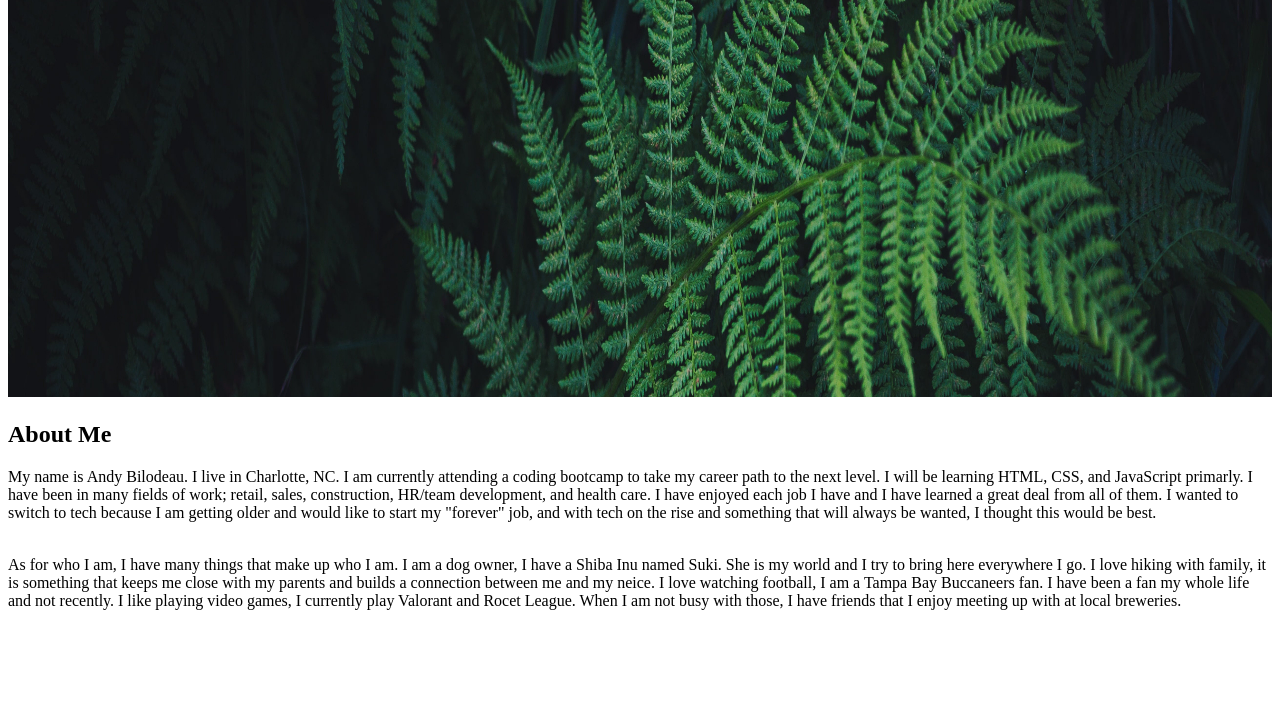
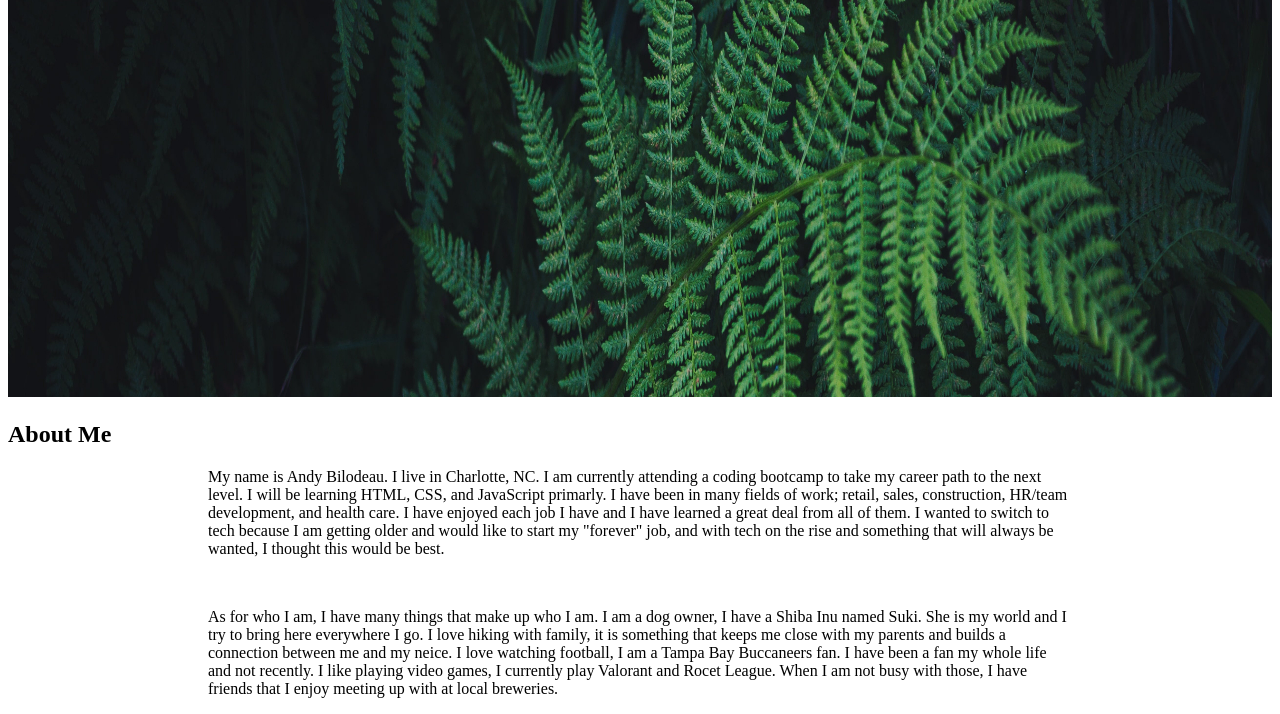
Before and after one commit to abilodeau21/professional-portfolio, a plain HTML site: page index.html in a window 1280 px wide. Shown: the part 139-853 px from the top of the page. Before the commit the page ends 800 px from the top, so only its background shows below. Drawn offline with Linux system fonts and the light colour scheme.

Commit message:
added about me text with some style

```diff
--- a/index.html
+++ b/index.html
@@ -36,8 +36,10 @@
   <section class="about"></section>
     <div id="about-me" class="about-me">
       <h2>About Me</h2>
-
+      <div class="about-body">
       <p>My name is Andy Bilodeau. I live in Charlotte, NC. I am currently attending a coding bootcamp to take my career path to the next level. I will be learning HTML, CSS, and JavaScript primarly. I have been in many fields of work; retail, sales, construction, HR/team development, and health care. I have enjoyed each job I have and I have learned a great deal from all of them. I wanted to switch to tech because I am getting older and would like to start my "forever" job, and with tech on the rise and something that will always be wanted, I thought this would be best.</p>
-      <br> As for who I am, I have many things that make up who I am. I am a dog owner, I have a Shiba Inu named Suki. She is my world and I try to bring here everywhere I go. I love hiking with family, it is something that keeps me close with my parents and builds a connection between me and my neice. I love watching football, I am a Tampa Bay Buccaneers fan. I have been a fan my whole life and not recently. I like playing video games, I currently play Valorant and Rocet League. When I am not busy with those, I have friends that I enjoy meeting up with at local breweries.
-
+      <br>
+      <p>As for who I am, I have many things that make up who I am. I am a dog owner, I have a Shiba Inu named Suki. She is my world and I try to bring here everywhere I go. I love hiking with family, it is something that keeps me close with my parents and builds a connection between me and my neice. I love watching football, I am a Tampa Bay Buccaneers fan. I have been a fan my whole life and not recently. I like playing video games, I currently play Valorant and Rocet League. When I am not busy with those, I have friends that I enjoy meeting up with at local breweries.
+      </p>
+      </div>
     </div>
--- a/style.css
+++ b/style.css
@@ -28,5 +28,15 @@
     width: 100%;
     background-size: cover;
     background-position: center;
+}
+/*About Me style*/
+.about, h2, p {
+    display: flex;
+    flex-wrap: wrap;
+    align-items: center;
+    justify-content: space-between;
+}
 
- }
+.about-body, p{
+    padding: 0px 100px;
+}
```
